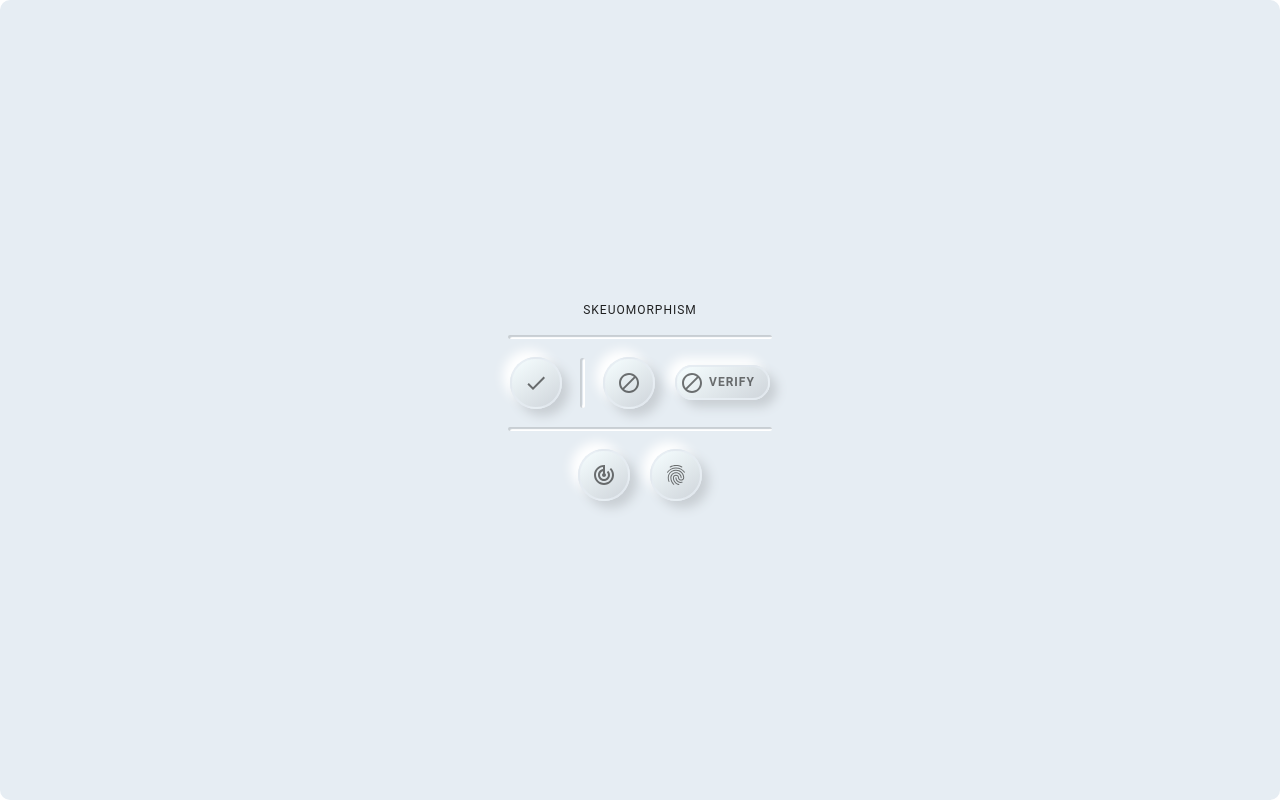
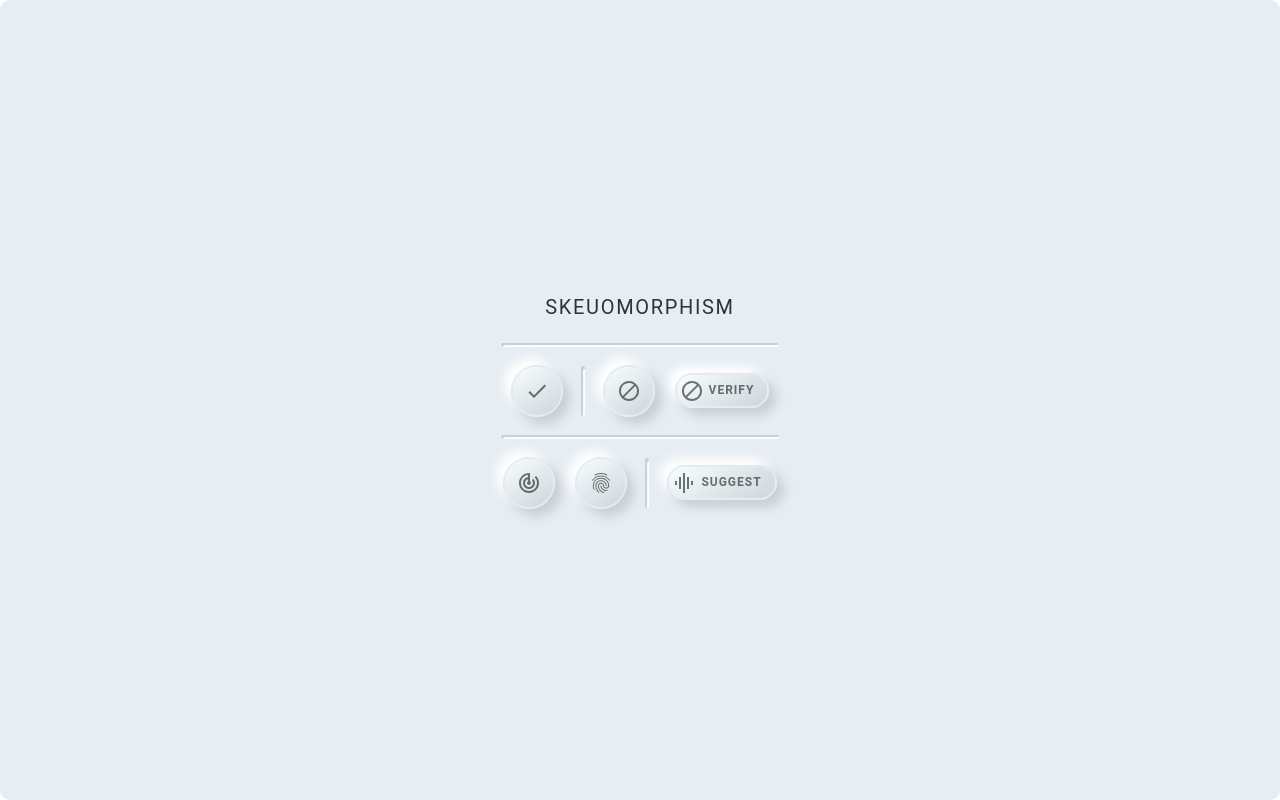
Before and after one commit to Lorenzowy/skeuomorphism-blanc, a React (Create React App) app: page / in a window 1280 px wide. Built offline with nearby package versions, Linux system fonts and the light colour scheme.

Commit message:
midway through tooltip

```diff
--- a/src/App.css
+++ b/src/App.css
@@ -48,8 +48,8 @@
 
 .vertical-divider {
   display: inline-block;
-  box-shadow: inset 2px 1px 1px #c8ced3, inset -2px -2px 1px #ffffff;
-  width: 5px;
+  box-shadow: inset 2px 3px 1px #c8ced3, inset -2px -2px 1px #ffffff;
+  width: 4px;
   border-radius: 10px;
   margin: 8px;
   vertical-align: middle;
--- a/src/Components.jsx
+++ b/src/Components.jsx
@@ -1,11 +1,19 @@
 import React, { Component } from "react";
-import { Typography, Fab } from "@material-ui/core";
+import { Typography, Fab, Tooltip } from "@material-ui/core";
+import { withStyles } from "@material-ui/core/styles";
 import CheckIcon from "@material-ui/icons/Check";
 import BlockIcon from "@material-ui/icons/Block";
 import TrackChangesIcon from "@material-ui/icons/TrackChanges";
+import GraphicEqIcon from "@material-ui/icons/GraphicEq";
 import FingerprintIcon from "@material-ui/icons/Fingerprint";
 import IconButton from "./components/IconButton";
 import ExtendedButton from "./components/ExtendedButton";
+
+const styles = {
+  tooltip: {
+    background: "white"
+  }
+};
 
 class Components extends Component {
   constructor(props) {
@@ -22,19 +30,37 @@ class Components extends Component {
   renderButtons() {}
 
   render() {
+    const { classes } = this.props;
     return (
       <div>
-        <Typography variant="overline" color="textPrimary">
+        <Typography variant="overline" color="textPrimary" style={{ fontSize: "20px", opacity: 0.9 }}>
           Skeuomorphism
         </Typography>
+
         <div className="horizontal-divider" />
+
         <IconButton icon={<CheckIcon />} onClick={this.handleCheck} />
+
         <div className="vertical-divider" />
+
         <IconButton icon={<BlockIcon />} />
         <ExtendedButton icon={<BlockIcon />} label="Verify" />
+
         <div className="horizontal-divider" />
+
         <IconButton icon={<TrackChangesIcon />} />
         <IconButton icon={<FingerprintIcon />} />
+        <div className="vertical-divider" />
+        <Tooltip PopperProps={{ className: classes.tooltip }} title={<div>Tooltip text goes here</div>}>
+          <div style={{ display: "inline-block" }}>
+            <ExtendedButton icon={<GraphicEqIcon />} label="Suggest" />
+          </div>
+        </Tooltip>
+        {/* <Tooltip title="text">
+          <div style={{ display: "inline-block" }}>
+            <ExtendedButton icon={<GraphicEqIcon />} label="Suggest" />
+          </div>
+        </Tooltip> */}
         {/* <Fab variant="extended" size="small">
           <CheckIcon />
           Verify
@@ -45,4 +71,4 @@ class Components extends Component {
   }
 }
 
-export default Components;
+export default withStyles(styles)(Components);
```
